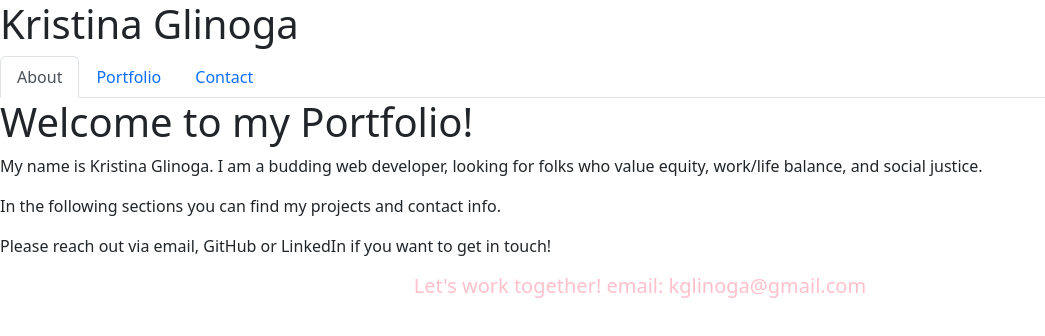
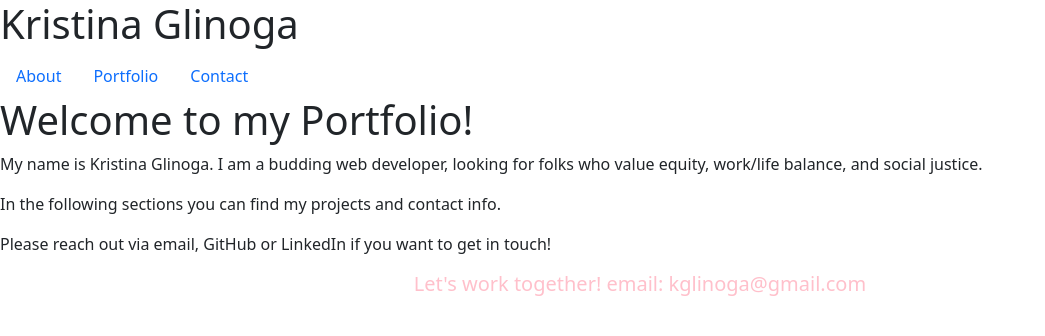
Before and after one commit to KGlinoga/portfolio1, a React (Create React App) app: page / in a window 1280 px wide. Shown: the top 336 px of the page, without its empty margins (0-1045 px from the left). Built offline with nearby package versions, Linux system fonts and the light colour scheme.

Commit message:
changed title

```diff
--- a/public/index.html
+++ b/public/index.html
@@ -24,7 +24,7 @@
       work correctly both with client-side routing and a non-root public URL.
       Learn how to configure a non-root public URL by running `npm run build`.
     -->
-    <title>React App</title>
+    <title>Kristina Glinoga</title>
   </head>
   <body>
     <noscript>You need to enable JavaScript to run this app.</noscript>
--- a/src/components/Navigation.js
+++ b/src/components/Navigation.js
@@ -4,7 +4,7 @@ import React from 'react';
 // We assign them to their own variable names
 function Navigation({ currentPage, handlePageChange }) {
     return (
-        <ul className="nav nav-tabs">
+        <ul className="nav ">
             <li className="nav-item">
                 <a
                     href="#about"
```
